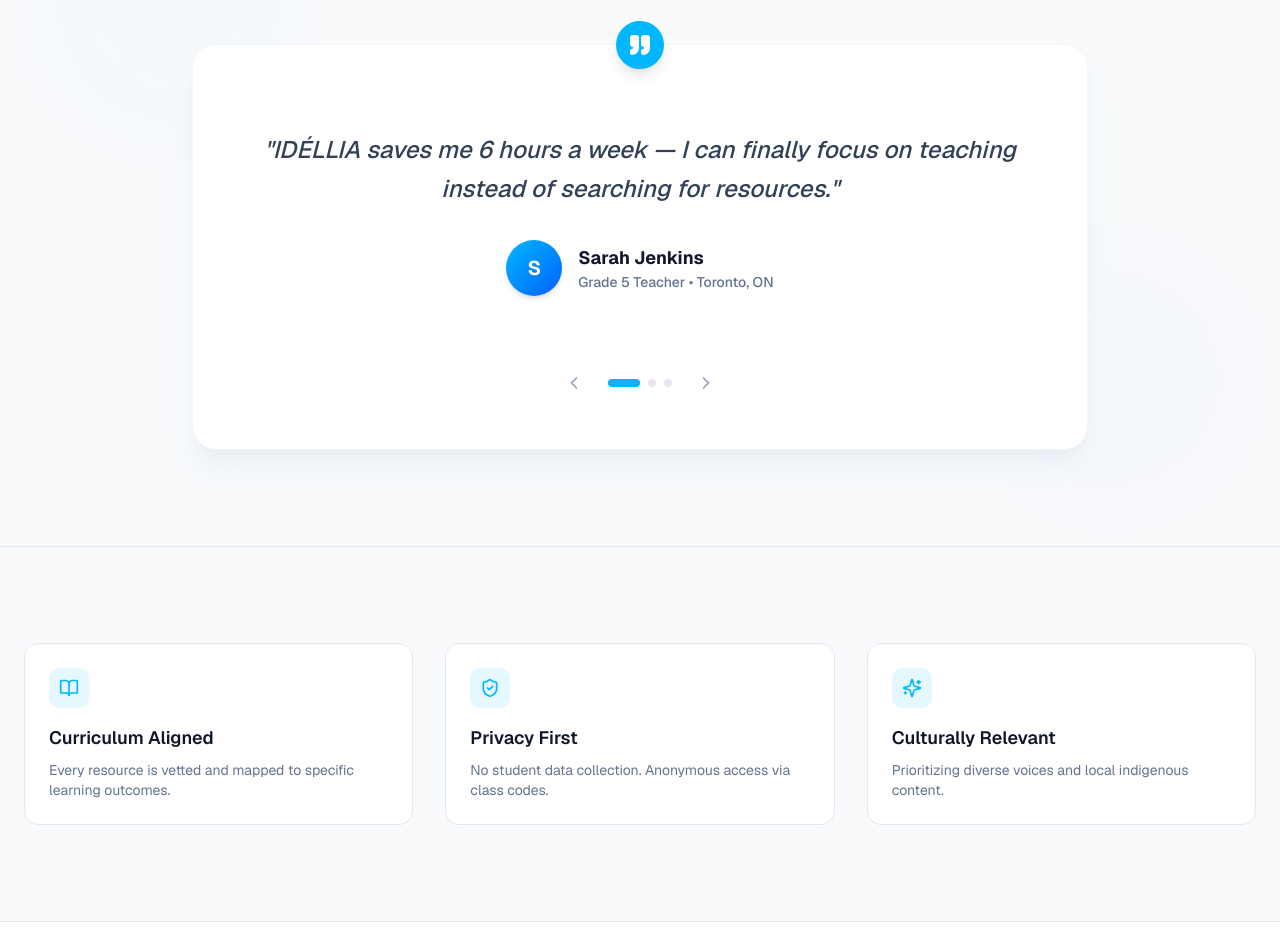
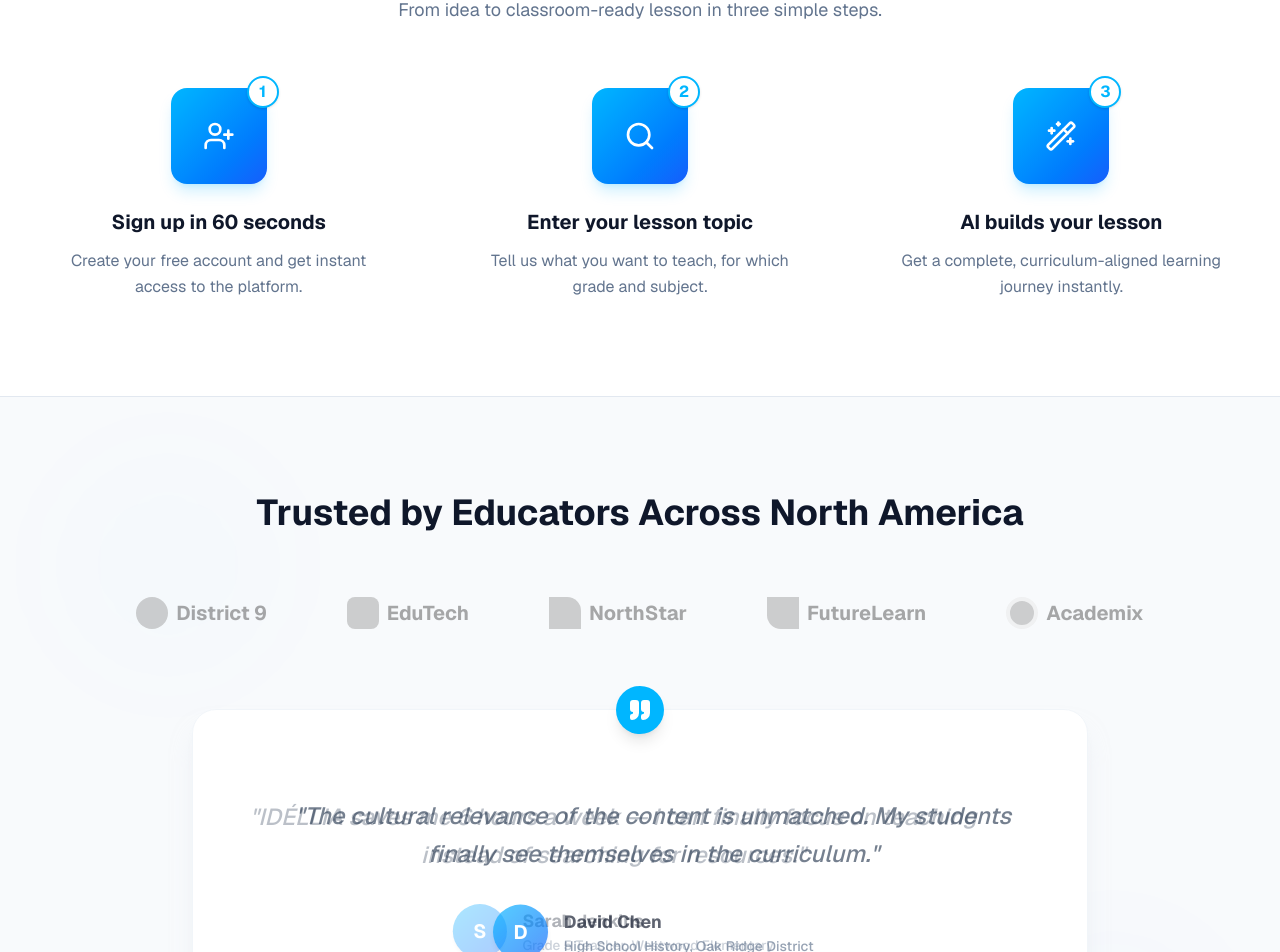
Before and after one commit to abdoulayebinta/skolia, a Next.js app in the folder frontend/: page / in a window 1280 px wide. Shown: the part 1620-2572 px from the top of the page. Built offline with nearby package versions, Linux system fonts and the light colour scheme.

Commit message:
feat: HOW IT WORKS PROMPT (REDUCE RISK)
Build a 3-step explainer:

Step 1 ... *

```diff
--- a/frontend/app/page.tsx
+++ b/frontend/app/page.tsx
@@ -3,7 +3,7 @@
 import React, { useState, useEffect, useRef } from 'react';
 import Link from 'next/link';
 import { useRouter } from 'next/navigation';
-import { GraduationCap, Users, ArrowRight, Sparkles, BookOpen, ShieldCheck, BrainCircuit, Menu, X, Globe, Rocket, CheckCircle, Play, Lock, Layout, ListChecks, PieChart, MousePointer2, Loader2, Clock, Zap, Database, Heart, Quote, ChevronLeft, ChevronRight } from 'lucide-react';
+import { GraduationCap, Users, ArrowRight, Sparkles, BookOpen, ShieldCheck, BrainCircuit, Menu, X, Globe, Rocket, CheckCircle, Play, Lock, Layout, ListChecks, PieChart, MousePointer2, Loader2, Clock, Zap, Database, Heart, Quote, ChevronLeft, ChevronRight, UserPlus, Search, Wand2 } from 'lucide-react';
 import { Button } from '../components/ui/shared';
 
 const AnimatedCounter = ({ end, duration = 2000, prefix = "", suffix = "" }: { end: number, duration?: number, prefix?: string, suffix?: string }) => {
@@ -53,7 +53,7 @@
   );
 };
 
-const Testimonials = () => {
+const SocialProof = () => {
   const [activeIndex, setActiveIndex] = useState(0);
   const [touchStart, setTouchStart] = useState(0);
   const [touchEnd, setTouchEnd] = useState(0);
@@ -61,24 +61,21 @@
   const testimonials = [
     {
       quote: "IDÉLLIA saves me 6 hours a week — I can finally focus on teaching instead of searching for resources.",
-      name: "Sarah Jenkins",
+      author: "Sarah Jenkins",
       role: "Grade 5 Teacher",
-      location: "Toronto, ON",
-      avatar: "S"
+      school: "Westwood Elementary"
     },
     {
       quote: "The cultural relevance of the content is unmatched. My students finally see themselves in the curriculum.",
-      name: "David Chen",
+      author: "David Chen",
       role: "High School History",
-      location: "Vancouver, BC",
-      avatar: "D"
+      school: "Oak Ridge District"
     },
     {
       quote: "Setting up a lesson takes minutes, not hours. The AI suggestions are surprisingly accurate.",
-      name: "Marie Dubois",
+      author: "Marie Dubois",
       role: "French Immersion",
-      location: "Montreal, QC",
-      avatar: "M"
+      school: "École Saint-Laurent"
     }
   ];
 
@@ -118,6 +115,15 @@
           Trusted by Educators Across North America
         </h2>
 
+        {/* Logos */}
+        <div className="flex flex-wrap justify-center items-center gap-12 md:gap-20 mb-20 opacity-50 grayscale hover:grayscale-0 transition-all duration-500">
+           <div className="flex items-center gap-2 font-bold text-xl text-slate-600"><div className="w-8 h-8 bg-slate-400 rounded-full"></div> District 9</div>
+           <div className="flex items-center gap-2 font-bold text-xl text-slate-600"><div className="w-8 h-8 bg-slate-400 rounded-md"></div> EduTech</div>
+           <div className="flex items-center gap-2 font-bold text-xl text-slate-600"><div className="w-8 h-8 bg-slate-400 rounded-tr-xl"></div> NorthStar</div>
+           <div className="flex items-center gap-2 font-bold text-xl text-slate-600"><div className="w-8 h-8 bg-slate-400 rounded-bl-xl"></div> FutureLearn</div>
+           <div className="flex items-center gap-2 font-bold text-xl text-slate-600"><div className="w-8 h-8 bg-slate-400 rounded-full border-4 border-slate-200"></div> Academix</div>
+        </div>
+
         {/* Testimonial Carousel */}
         <div
           className="max-w-4xl mx-auto relative bg-white rounded-3xl p-8 md:p-12 shadow-xl shadow-slate-200/50 border border-slate-100"
@@ -144,11 +150,11 @@
                  </p>
                  <div className="flex items-center gap-4">
                    <div className="w-14 h-14 rounded-full bg-gradient-to-br from-[#00b6ff] to-blue-600 flex items-center justify-center text-white font-bold text-xl shadow-md">
-                     {t.avatar}
+                     {t.author.charAt(0)}
                    </div>
                    <div className="text-left">
-                     <div className="font-bold text-[#0F172A] text-lg">{t.name}</div>
-                     <div className="text-sm text-slate-500 font-medium">{t.role} • {t.location}</div>
+                     <div className="font-bold text-[#0F172A] text-lg">{t.author}</div>
+                     <div className="text-sm text-slate-500 font-medium">{t.role}, {t.school}</div>
                    </div>
                  </div>
                </div>
@@ -176,6 +182,66 @@
                <ChevronRight className="w-5 h-5" />
              </button>
            </div>
+        </div>
+      </div>
+    </div>
+  );
+};
+
+const HowItWorks = () => {
+  const steps = [
+    {
+      icon: <UserPlus className="w-8 h-8 text-white" />,
+      title: "Sign up in 60 seconds",
+      description: "Create your free account and get instant access to the platform."
+    },
+    {
+      icon: <Search className="w-8 h-8 text-white" />,
+      title: "Enter your lesson topic",
+      description: "Tell us what you want to teach, for which grade and subject."
+    },
+    {
+      icon: <Wand2 className="w-8 h-8 text-white" />,
+      title: "AI builds your lesson",
+      description: "Get a complete, curriculum-aligned learning journey instantly."
+    }
+  ];
+
+  return (
+    <div className="w-full bg-white py-24 border-b border-slate-200">
+      <div className="max-w-7xl mx-auto px-6">
+        <div className="text-center mb-16">
+          <h2 className="text-3xl md:text-4xl font-bold text-[#0F172A] mb-4">
+            How It Works
+          </h2>
+          <p className="text-lg text-slate-500 max-w-2xl mx-auto">
+            From idea to classroom-ready lesson in three simple steps.
+          </p>
+        </div>
+
+        <div className="grid md:grid-cols-3 gap-8 relative">
+          {/* Connecting Line (Desktop) */}
+          <div className="hidden md:block absolute top-12 left-[16%] right-[16%] h-0.5 bg-slate-100 -z-10"></div>
+
+          {steps.map((step, index) => (
+            <div
+              key={index}
+              className="flex flex-col items-center text-center group hover:-translate-y-2 transition-transform duration-300"
+            >
+              <div className="w-24 h-24 rounded-2xl bg-gradient-to-br from-[#00b6ff] to-blue-600 flex items-center justify-center shadow-lg shadow-[#00b6ff]/20 mb-6 group-hover:shadow-[#00b6ff]/40 transition-shadow duration-300 relative">
+                {step.icon}
+                <div className="absolute -top-3 -right-3 w-8 h-8 rounded-full bg-white border-2 border-[#00b6ff] flex items-center justify-center font-bold text-[#00b6ff] shadow-sm">
+                  {index + 1}
+                </div>
+              </div>
+              <h3 className="text-xl font-bold text-[#0F172A] mb-3 group-hover:text-[#00b6ff] transition-colors">
+                {step.title}
+              </h3>
+              <p className="text-slate-500 leading-relaxed max-w-xs">
+                {step.description}
+              </p>
+            </div>
+          ))}
         </div>
       </div>
     </div>
@@ -565,8 +631,11 @@
         </div>
       </div>
 
+      {/* How It Works Section */}
+      <HowItWorks />
+
       {/* Social Proof Section */}
-      <Testimonials />
+      <SocialProof />
 
       {/* Features Grid */}
       <div className="relative z-10 max-w-7xl mx-auto px-6 py-24 flex-grow">
```
